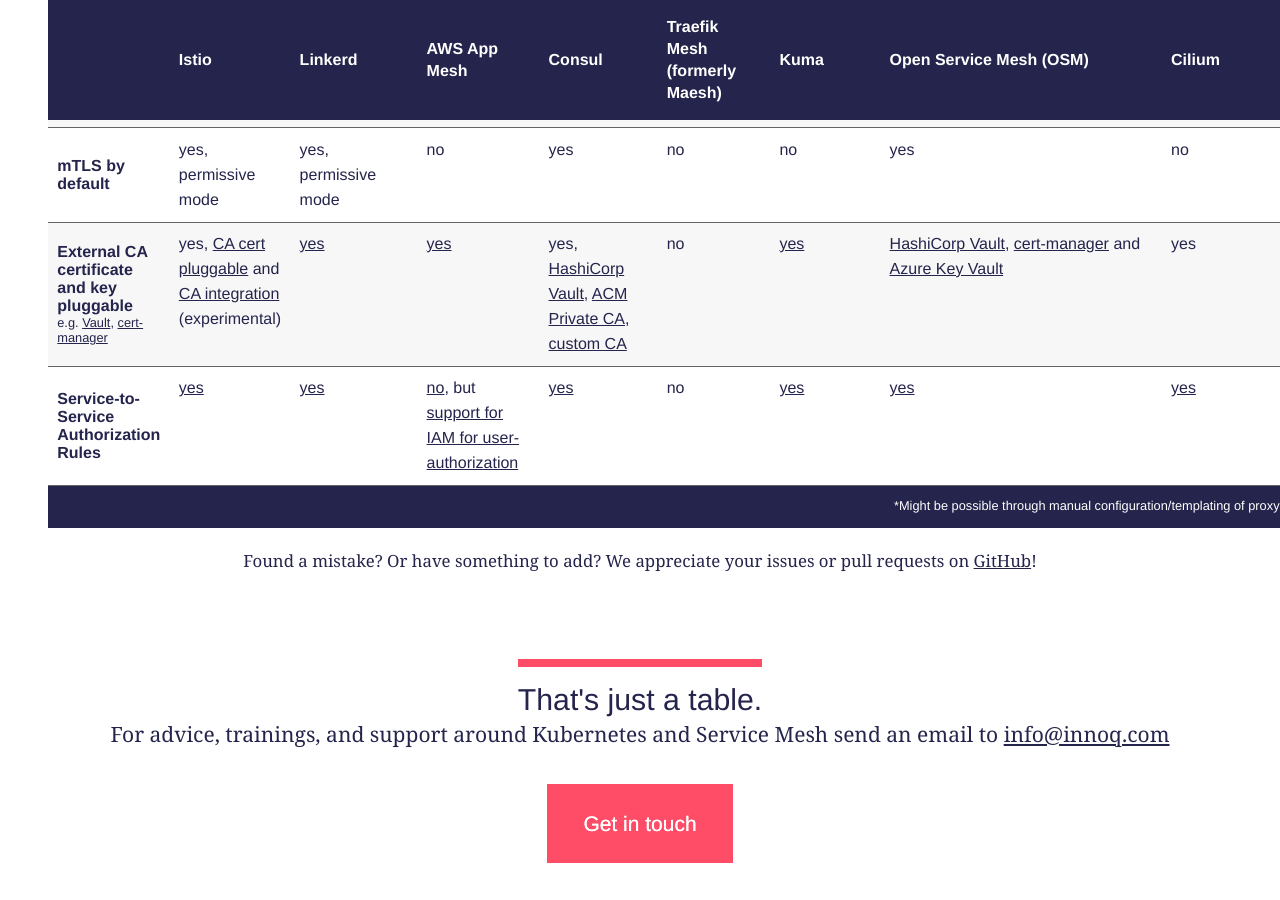
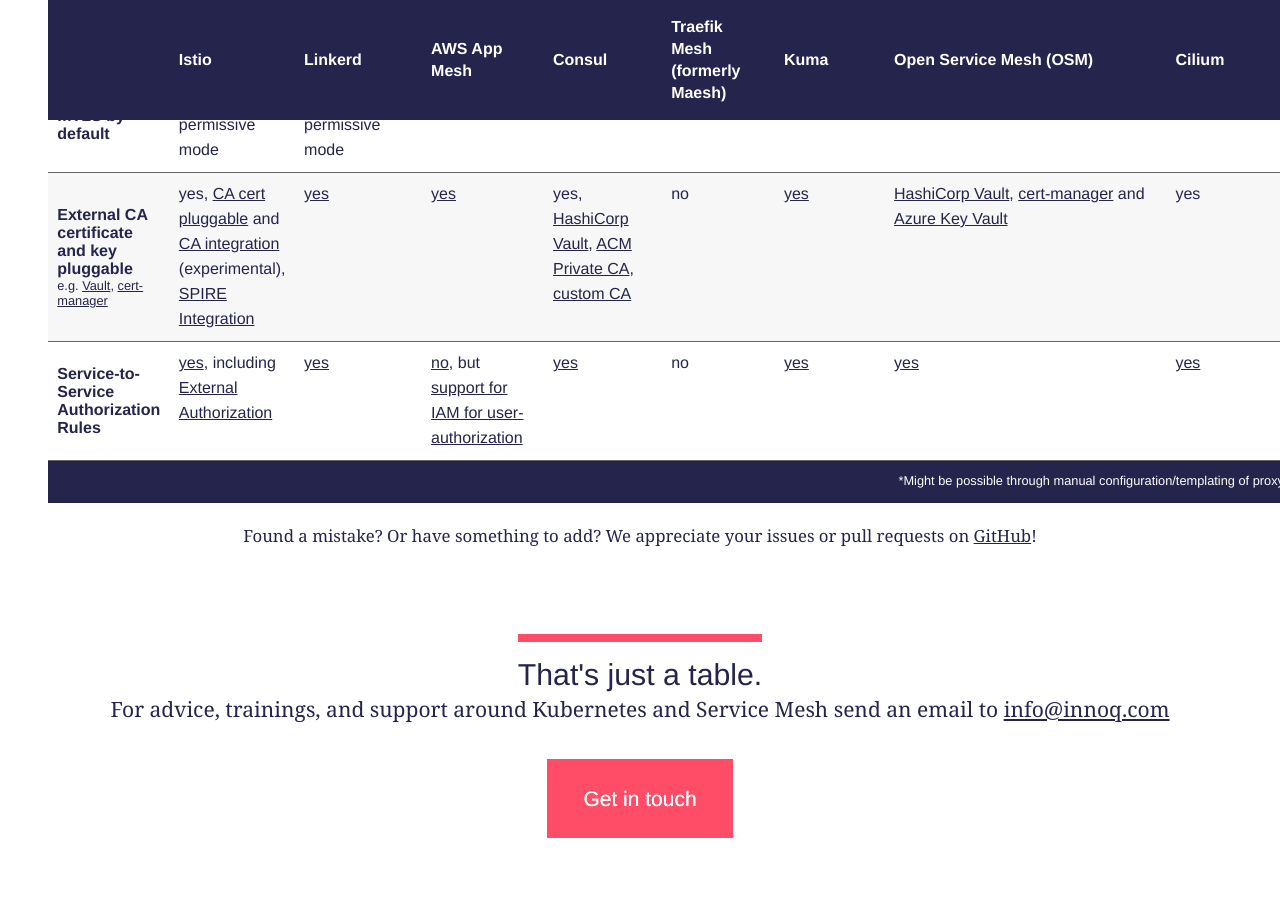
Before and after one commit to servicemesh-es/servicemesh.es, a Jekyll site: the page built from index.md, in a window 1280 px wide and 900 px high, scrolled down 11423 px. Built offline with Jekyll 4.4.1, drawn with Linux system fonts in a browser that asks for light colours; some web fonts are replaced.

Commit message:
Updated istio to 1.18

```diff
--- a/_includes/comparison.html
+++ b/_includes/comparison.html
@@ -568,7 +568,7 @@
       </tr>
       <tr>
         <th scope="row">External CA certificate and key pluggable <small class="form-text">e.g. <a href="https://www.vaultproject.io" target="_blank">Vault</a>, <a href="https://cert-manager.io/docs/installation/kubernetes/" target="_blank">cert-manager</a></small></th>
-        <td>yes, <a href="https://istio.io/latest/docs/tasks/security/cert-management/plugin-ca-cert/" target="_blank">CA cert pluggable</a> and <a href="https://istio.io/latest/docs/tasks/security/cert-management/custom-ca-k8s/" target="_blank">CA integration</a> (experimental)</td>
+        <td>yes, <a href="https://istio.io/latest/docs/tasks/security/cert-management/plugin-ca-cert/" target="_blank">CA cert pluggable</a> and <a href="https://istio.io/latest/docs/tasks/security/cert-management/custom-ca-k8s/" target="_blank">CA integration</a> (experimental), <a href="https://istio.io/latest/docs/ops/integrations/spire/" target="_blank">SPIRE Integration</a></td>
         <td><a href="https://linkerd.io/2/tasks/use_external_certs/" target="_blank">yes</a></td>
         <td><a href="https://docs.aws.amazon.com/app-mesh/latest/userguide/tls.html" target="_blank">yes</a></td>
         <td>yes, <a href="https://www.consul.io/docs/connect/ca/vault" target="_blank">HashiCorp Vault</a>, <a href="https://www.consul.io/docs/connect/ca/aws" target="_blank">ACM Private CA</a>, <a href="https://www.consul.io/docs/connect/ca/consul#specifying-a-custom-private-key-and-root-certificate" target="_blank">custom CA</a></td>
@@ -579,7 +579,7 @@
       </tr>
       <tr>
         <th scope="row">Service-to-Service Authorization Rules</th>
-        <td><a href="https://istio.io/docs/concepts/security/#authorization" target="_blank">yes</a></td>
+        <td><a href="https://istio.io/docs/concepts/security/#authorization" target="_blank">yes</a>, including <a href="https://istio.io/latest/docs/tasks/security/authorization/authz-custom/" target="_blank">External Authorization</a></td>
         <td><a href="https://linkerd.io/2.11/features/server-policy/" target="_blank">yes</a></td>
         <td><a href="https://github.com/aws/aws-app-mesh-roadmap/issues/80" target="_blank">no</a>, but <a href="https://docs.aws.amazon.com/app-mesh/latest/userguide/security_iam_service-with-iam.html" target="_blank">support for IAM for user-authorization</a></td>
         <td><a href="https://www.consul.io/docs/connect/intentions" target="_blank">yes</a></td>
```
Also changed, not shown: other parts of _includes/comparison.html (+1 -1 lines).
